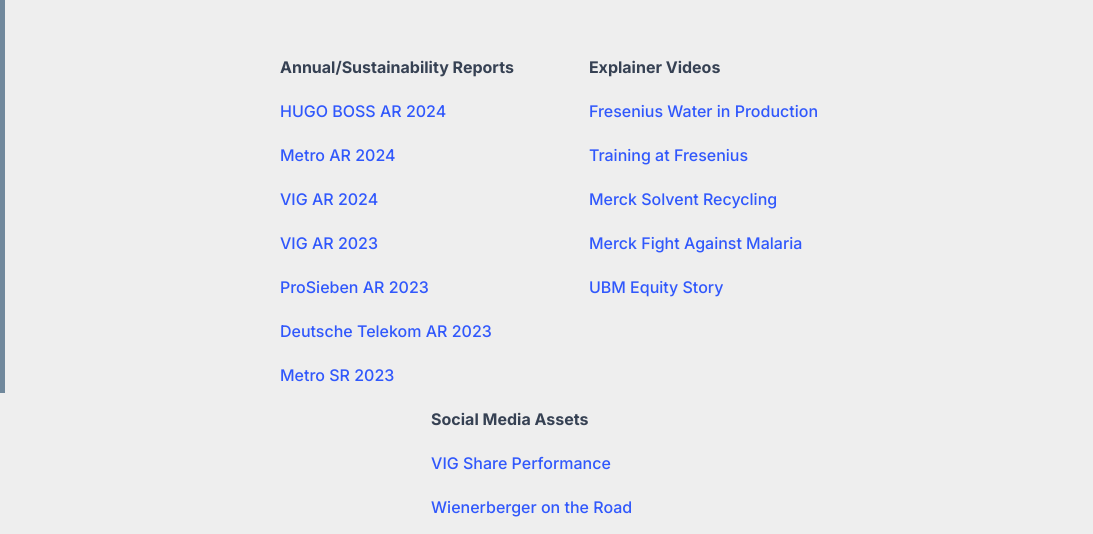
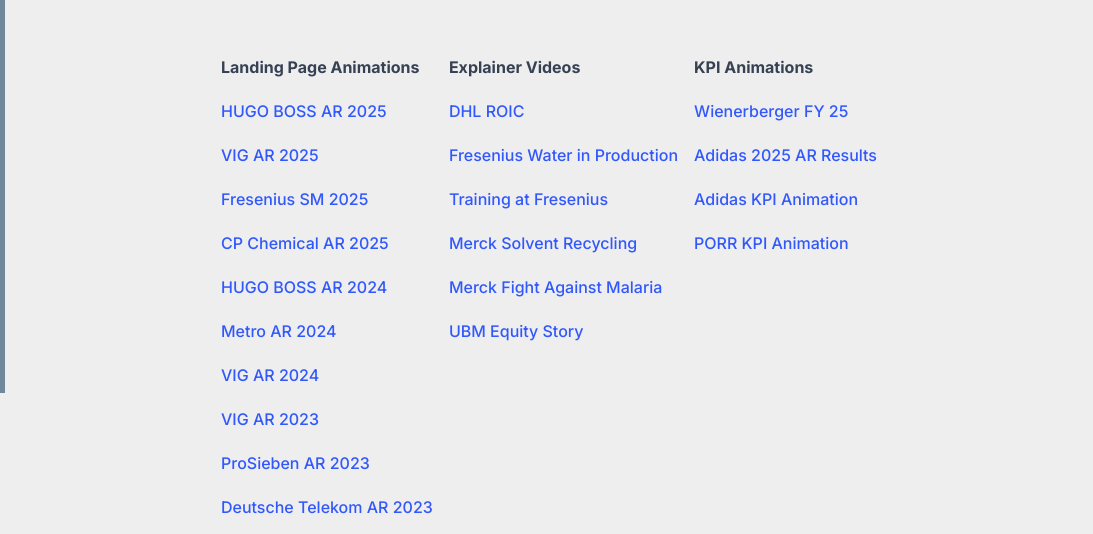
Before and after one commit to DerYeger/magdalena-jirku, an Astro site: page /design/client-projects in a window 1280 px wide. Shown: the part 407-941 px from the top of the page, 187-1280 px from the left. Built offline with nearby package versions, Linux system fonts and the light colour scheme; Astro itself is replaced by a stand-in of ours; grey boxes are pictures that could not be loaded.

Commit message:
feat: update client projects

```diff
--- a/src/pages/design/client-projects.astro
+++ b/src/pages/design/client-projects.astro
@@ -14,8 +14,24 @@
 
 const groups: Group[] = [
   {
-    name: 'Annual/Sustainability Reports',
+    name: 'Landing Page Animations',
     projects: [
+      {
+        name: 'HUGO BOSS AR 2025',
+        link: 'https://annualreport.hugoboss.com/2025/',
+      },
+      {
+        name: 'VIG AR 2025',
+        link: 'https://www.geschaeftsbericht.vig/2025/',
+      },
+      {
+        name: 'Fresenius SM 2025',
+        link: 'https://report.fresenius.com/2025/sustainability-magazine/',
+      },
+      {
+        name: 'CP Chemical AR 2025',
+        link: 'https://sustainability-report.cpchem.com/2025/',
+      },
       {
         name: 'HUGO BOSS AR 2024',
         link: 'https://annualreport-2024.hugoboss.com',
@@ -50,6 +66,10 @@
     name: 'Explainer Videos',
     projects: [
       {
+        name: 'DHL ROIC',
+        link: 'https://www.linkedin.com/feed/update/urn:li:activity:7467866064790634496',
+      },
+      {
         name: 'Fresenius Water in Production',
         link: 'https://report.fresenius.com/2024/sustainability-magazine/#water',
       },
@@ -72,15 +92,15 @@
     ],
   },
   {
-    name: 'Social Media Assets',
+    name: 'KPI Animations',
     projects: [
       {
-        name: 'VIG Share Performance',
-        link: 'https://www.linkedin.com/posts/vig-investor-relations_2025-delivered-a-lot-of-milestones-for-the-activity-7422618472104214529-5qhp'
+        name: 'Wienerberger FY 25',
+        link: 'https://www.linkedin.com/feed/update/urn:li:activity:7431964208726065152',
       },
       {
-        name: 'Wienerberger on the Road',
-        link: 'https://www.linkedin.com/posts/wienerberger-investor-relations_wienerberger-ir-on-the-road-frankfurt-activity-7417178435216629760-w6HE'
+        name: 'Adidas 2025 AR Results',
+        link: 'https://www.linkedin.com/posts/adidas_our-2025-annual-report-is-out-with-activity-7434953297234432000-jyap?utm_source=share&utm_medium=member_desktop&rcm=ACoAADWPAhcBMnN2a_XPciOw2QSZDVWZ6Ph4H8w',
       },
       {
         name: 'Adidas KPI Animation',
@@ -89,6 +109,31 @@
       {
         name: 'PORR KPI Animation',
         link: 'https://www.linkedin.com/posts/porr-group_porr-results-q1-3-2024-ugcPost-7265241439259795456-Hv8V',
+      },
+    ],
+  },
+  {
+    name: 'Social Media Assets',
+    projects: [
+      {
+        name: 'Adidas Red Dot Award 2025',
+        link: 'https://www.linkedin.com/posts/adidas_`reddot`award-3stripes-activity-7393562485863129088-K0JH?utm_source=share&utm_medium=member_desktop&rcm=ACoAADWPAhcBMnN2a_XPciOw2QSZDVWZ6Ph4H8w',
+      },
+      {
+        name: 'Fresenius Save The Date',
+        link: 'https://www.linkedin.com/feed/update/urn:li:activity:7429841146723590144',
+      },
+      {
+        name: 'VIG Nürnberger',
+        link: 'https://www.linkedin.com/feed/update/urn:li:activity:7416405838740877312',
+      },
+      {
+        name: 'Fresenius 5000 Follower',
+        link: 'https://www.linkedin.com/posts/fresenius-ir-community-ugcPost-7440695489789956096-eRPc/?utm_source=share&utm_medium=member_desktop&rcm=ACoAACsOMKYBrnud5ysI-RxR_8FDK2uzhKjspr8',
+      },
+      {
+        name: 'Wienerberger on the Road',
+        link: 'https://www.linkedin.com/posts/wienerberger-investor-relations_wienerberger-ir-on-the-road-frankfurt-activity-7417178435216629760-w6HE',
       },
       {
         name: 'VIG AR 24 Announcement',
@@ -119,24 +164,33 @@
 ]
 ---
 
-<Project title="Client Projects" subtitle="2023 - 2026">
+<Project title='Client Projects' subtitle='2023 - 2026'>
   <ProjectBody>
-    <div class="flex flex-col gap-16">
-      <div class="text-justify">
-        During my time at nexxar and Paradots, I had the opportunity to work on the animation on several projects, including annual/sustainability reports, explainer videos, and social media assets.
-        These reports have been officially published and are publicly accessible.
-        Each project was developed in close collaboration with the team and the client to create a high-quality and visually compelling report.
-        Below are links to a selection of projects for which I did the animation.
+    <div class='flex flex-col gap-16'>
+      <div class='text-justify'>
+        During my time at nexxar and Paradots, I had the opportunity to work on
+        the animation on several projects, including annual/sustainability
+        reports, explainer videos, and social media assets. These reports have
+        been officially published and are publicly accessible. Each project was
+        developed in close collaboration with the team and the client to create
+        a high-quality and visually compelling report. Below are links to a
+        selection of projects for which I did the animation.
       </div>
-      <div class="flex flex-wrap justify-evenly gap-4">
-        {groups.map((group) =>
-          <div class="flex flex-col gap-4">
-            <div class="font-bold">{ group.name }</div>
-            {group.projects.map((project) => <div>
-              <a href={project.link} target="_blank" rel="norefferer">{project.name}</a>
-            </div>)}
-          </div>,
-        )}
+      <div class='flex flex-wrap justify-evenly gap-4'>
+        {
+          groups.map((group) => (
+            <div class='flex flex-col gap-4'>
+              <div class='font-bold'>{group.name}</div>
+              {group.projects.map((project) => (
+                <div>
+                  <a href={project.link} target='_blank' rel='norefferer'>
+                    {project.name}
+                  </a>
+                </div>
+              ))}
+            </div>
+          ))
+        }
       </div>
     </div>
   </ProjectBody>
```
Also changed, not shown: tests/screenshots.spec.ts-snapshots/Screenshots-design-client-projects-1-Mobile-Chrome-darwin.png, tests/screenshots.spec.ts-snapshots/Screenshots-design-client-projects-1-chromium-darwin.png.
